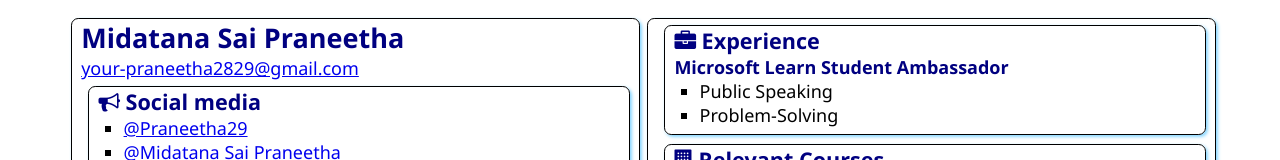
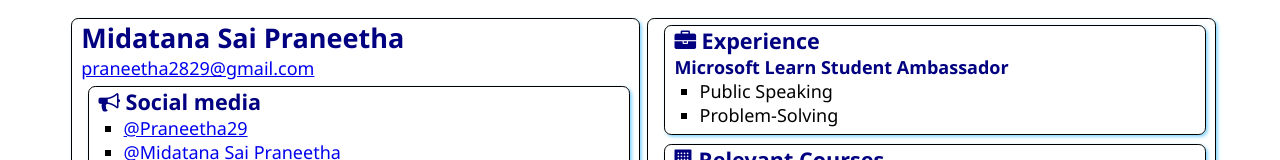
Before and after one commit to Praneetha29/SATechnicalOnboarding, a plain HTML site: page src/index.html in a window 1280 px wide. Shown: the top 160 px of the page. Drawn offline with Linux system fonts and the light colour scheme.

Commit message:
Update index.html

```diff
--- a/src/index.html
+++ b/src/index.html
@@ -13,7 +13,7 @@
     <main>
         <article class="box">
             <h1>Midatana Sai Praneetha</h1>
-            <div><a href="praneetha2829@gmail.com">your-praneetha2829@gmail.com</a></div>
+            <div><a href="praneetha2829@gmail.com">praneetha2829@gmail.com</a></div>
 
             <section class="box">
                 <h2>
```
